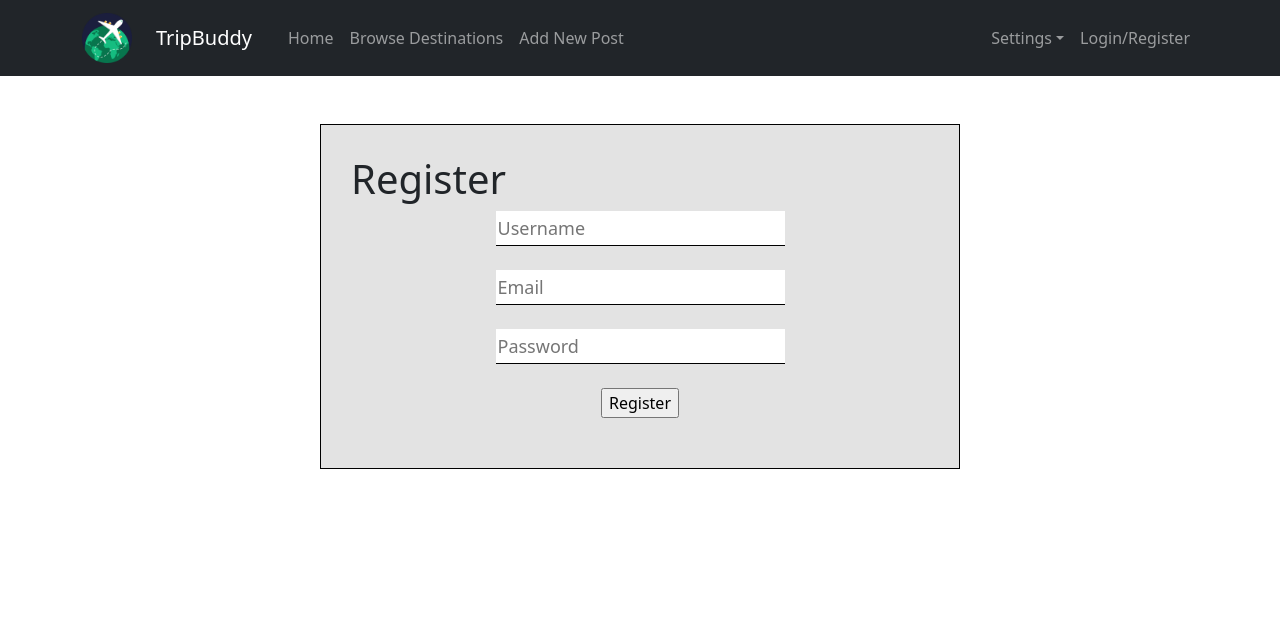
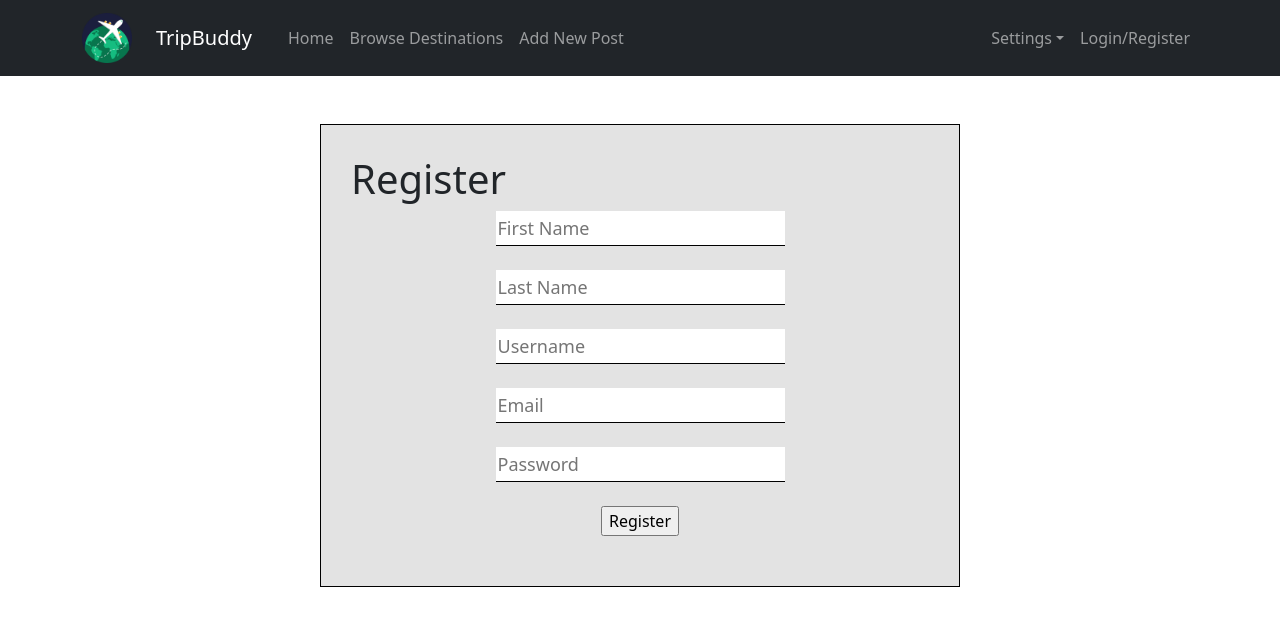
Before and after one commit to paneleon/TripBuddy, a React (Create React App) app in the folder frontend/: page /register in a window 1280 px wide. Shown: the top 626 px of the page. Built offline with nearby package versions, Linux system fonts and the light colour scheme.

Commit message:
Debugging Login, Register page functionalities

```diff
--- a/frontend/package.json
+++ b/frontend/package.json
@@ -2,7 +2,7 @@
   "name": "trip_buddy_frontend",
   "version": "0.1.0",
   "private": true,
-  "proxy": "http://localhost:5000/",
+  "proxy": "http://127.0.0.1:5000",
   "dependencies": {
     "@testing-library/jest-dom": "^5.16.5",
     "@testing-library/react": "^13.4.0",
--- a/frontend/src/components/NavigationBar.js
+++ b/frontend/src/components/NavigationBar.js
@@ -21,7 +21,6 @@ const NavigationBar = () => {
             <Nav.Link href="/browse">Browse Destinations</Nav.Link>
             <Nav.Link href="/post">Add New Post</Nav.Link>
 
-
           </Nav>
           <Nav>
             <Nav.Link href="#"></Nav.Link>
--- a/frontend/src/pages/Login.js
+++ b/frontend/src/pages/Login.js
@@ -32,7 +32,7 @@ function App() {
 
 	return (
 		<div>
-			<form onSubmit={loginUser}>
+			<form method='POST' onSubmit={loginUser}>
 			<h1>Login</h1>
 				<input
 					className= {styles.usernameInput}
--- a/frontend/src/pages/Register.js
+++ b/frontend/src/pages/Register.js
@@ -4,6 +4,8 @@ import styles from '../styles/Register.module.css';
 
 function Register() {
 	const navigate = useNavigate()
+	const [firstName, setFirstName] = useState('')
+	const [lastName, setLastName] = useState('')
 	const [username, setUsername] = useState('')
 	const [email, setEmail] = useState('')
 	const [password, setPassword] = useState('')
@@ -32,8 +34,24 @@ function Register() {
 
 	return (
 		<div>
-			<form onSubmit={registerUser}>
+			<form method='POST' onSubmit={registerUser}>
 			<h1>Register</h1>
+				<input
+					className={styles.firstNameInput}
+					value={firstName}
+					onChange={(e) => setFirstName(e.target.value)}
+					type="text"
+					placeholder="First Name"
+				/>
+				<br />
+				<input
+					className={styles.lastNameInput}
+					value={lastName}
+					onChange={(e) => setLastName(e.target.value)}
+					type="text"
+					placeholder="Last Name"
+				/>
+				<br />
 				<input
 					className={styles.usernameInput}
 					value={username}
--- a/frontend/src/styles/Register.module.css
+++ b/frontend/src/styles/Register.module.css
@@ -7,7 +7,7 @@ form {
     border: 1px solid #000;
 }
 
-.usernameInput{
+.usernameInput {
     font-size: 18px;
     width: 50%;
     height: 35px;
@@ -21,6 +21,39 @@ form {
 }
 
 .usernameInput:hover {
+    border-bottom: 1px solid #2eff4a;
+}
+.firstNameInput {
+    font-size: 18px;
+    width: 50%;
+    height: 35px;
+    display: block;
+    margin-left: auto;
+    margin-right: auto;
+    border-top: none;
+    border-left: none;
+    border-right: none;
+    border-bottom: 1px solid #000;
+}
+
+.firstNameInput:hover {
+    border-bottom: 1px solid #2eff4a;
+}
+
+.lastNameInput {
+    font-size: 18px;
+    width: 50%;
+    height: 35px;
+    display: block;
+    margin-left: auto;
+    margin-right: auto;
+    border-top: none;
+    border-left: none;
+    border-right: none;
+    border-bottom: 1px solid #000;
+}
+
+.lastNameInput:hover {
     border-bottom: 1px solid #2eff4a;
 }
 
```
